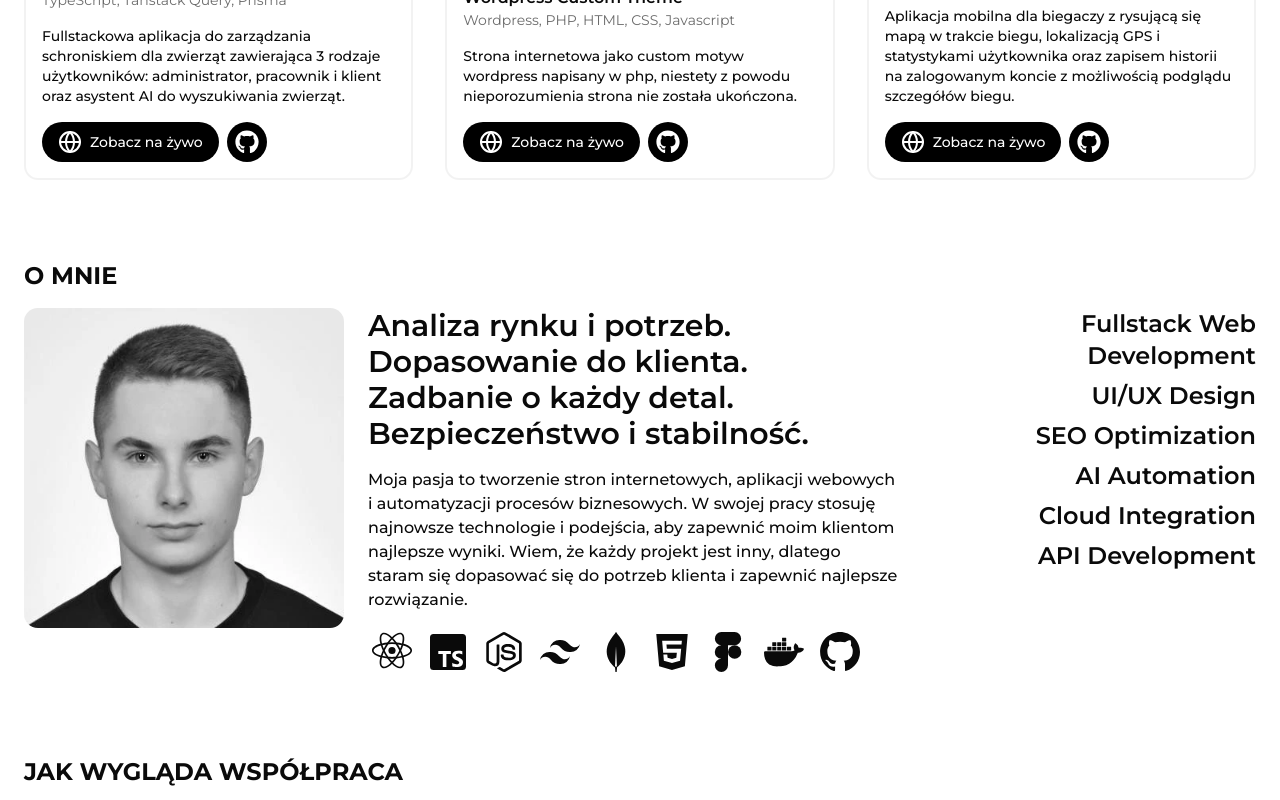
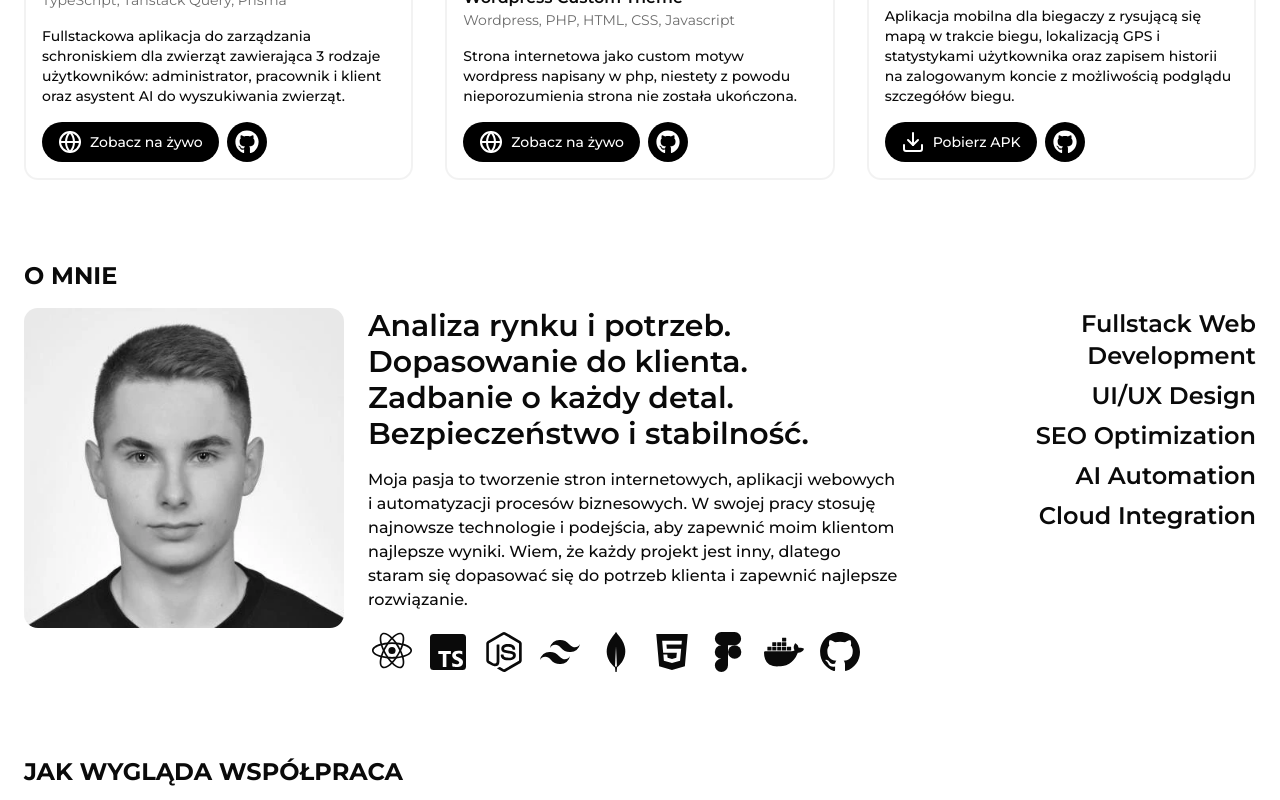
Before and after one commit to devkow77/DevkowWebsite, a React (Vite) app in the folder frontend/: page / in a window 1280 px wide. Shown: the part 940-1740 px from the top of the page. Built offline with nearby package versions, Linux system fonts and the light colour scheme; a web font is replaced by a local one.

Commit message:
Popraw PortfolioCard

```diff
--- a/frontend/src/components/sections/about.tsx
+++ b/frontend/src/components/sections/about.tsx
@@ -72,7 +72,6 @@ const About = () => {
             <li>SEO Optimization</li>
             <li>AI Automation</li>
             <li>Cloud Integration</li>
-            <li>API Development</li>
           </ul>
         </div>
       </Container>
--- a/frontend/src/components/sections/portfolio.tsx
+++ b/frontend/src/components/sections/portfolio.tsx
@@ -41,7 +41,8 @@ const projects: Project[] = [
     description:
       "Aplikacja mobilna dla biegaczy z rysującą się mapą w trakcie biegu, lokalizacją GPS i statystykami użytkownika oraz zapisem historii  na zalogowanym koncie z możliwością podglądu szczegółów biegu.",
     image: "/run4life.png",
-    liveUrl: "#",
+    downloadUrl:
+      "https://drive.usercontent.google.com/download?id=19SCwBm2Hx4OLtobPSu--GfoSKmR6DrX8&export=download&authuser=0",
     githubUrl: "https://github.com/devkow77/Run4Life",
   },
 ];
--- a/frontend/src/components/ui/navbar.tsx
+++ b/frontend/src/components/ui/navbar.tsx
@@ -29,11 +29,11 @@ const Navbar = () => {
             className="font-semibold"
             aria-label="Kacper Kowalski — strona główna"
           >
-            Kacper Kowalski
+            devkow.pl
           </a>
           <div
             aria-hidden="true"
-            className="hidden h-full min-h-4 w-0.5 bg-black sm:block"
+            className="hidden h-full min-h-4 w-0.5 bg-black sm:block dark:bg-white"
           />
           <ul className="hidden items-center gap-4 font-medium sm:flex">
             {links.map((link) => (
--- a/frontend/src/components/ui/portfolio-card.tsx
+++ b/frontend/src/components/ui/portfolio-card.tsx
@@ -1,10 +1,11 @@
 import { FaGithub } from "react-icons/fa";
-import { Globe, ImageOff } from "lucide-react";
+import { Download, Globe, ImageOff } from "lucide-react";
 import type { Project } from "../../types/types";
 
 const PortfolioCard = ({ project }: { project: Project }) => {
-  const hasLiveUrl = project.liveUrl !== "#";
-  const hasGithubUrl = project.githubUrl !== "#";
+  const hasLiveUrl = project.liveUrl !== undefined;
+  const hasGithubUrl = project.githubUrl !== undefined;
+  const hasDownloadUrl = project.downloadUrl !== undefined;
 
   return (
     <article
@@ -36,7 +37,7 @@ const PortfolioCard = ({ project }: { project: Project }) => {
       <p className="text-sm font-medium">{project.description}</p>
 
       <div className="flex items-center gap-x-2 text-white">
-        {hasLiveUrl ? (
+        {hasLiveUrl && (
           <a
             href={project.liveUrl}
             target="_blank"
@@ -45,15 +46,17 @@ const PortfolioCard = ({ project }: { project: Project }) => {
           >
             <Globe aria-hidden="true" /> Zobacz na żywo
           </a>
-        ) : (
-          <span
-            aria-disabled="true"
+        )}
+        {hasDownloadUrl && (
+          <a
+            href={project.downloadUrl}
+            download
             className="flex h-10 items-center gap-x-2 rounded-4xl bg-black px-4 text-sm font-medium text-white dark:bg-white dark:text-black"
           >
-            <Globe aria-hidden="true" /> Zobacz na żywo
-          </span>
+            <Download aria-hidden="true" /> Pobierz APK
+          </a>
         )}
-        {hasGithubUrl ? (
+        {hasGithubUrl && (
           <a
             href={project.githubUrl}
             target="_blank"
@@ -63,15 +66,6 @@ const PortfolioCard = ({ project }: { project: Project }) => {
           >
             <FaGithub aria-hidden="true" />
           </a>
-        ) : (
-          <span
-            role="img"
-            aria-label={`Kod źródłowy projektu ${project.title} — niedostępny`}
-            aria-disabled="true"
-            className="grid size-10 place-items-center rounded-full bg-black text-2xl text-white dark:bg-white dark:text-black"
-          >
-            <FaGithub aria-hidden="true" />
-          </span>
         )}
       </div>
     </article>
--- a/frontend/src/types/types.ts
+++ b/frontend/src/types/types.ts
@@ -5,8 +5,9 @@ type Project = {
   technologies: string[];
   description: string;
   image: string;
-  liveUrl: string;
   githubUrl: string;
+  liveUrl?: string;
+  downloadUrl?: string;
 };
 
 export type { Project };
```
